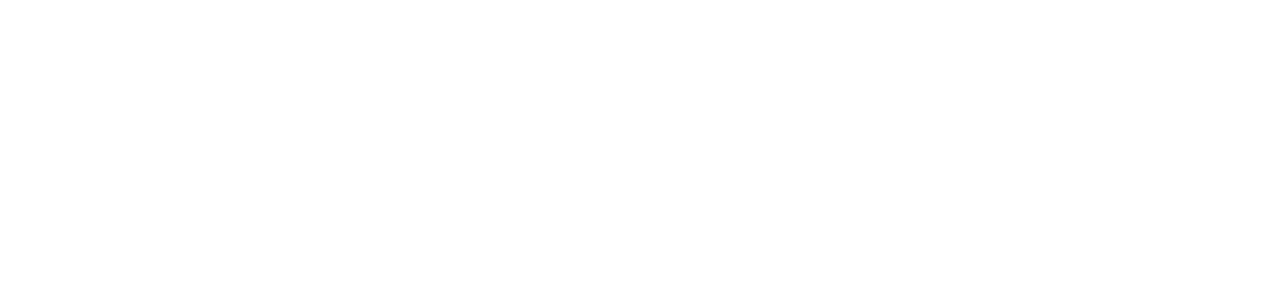
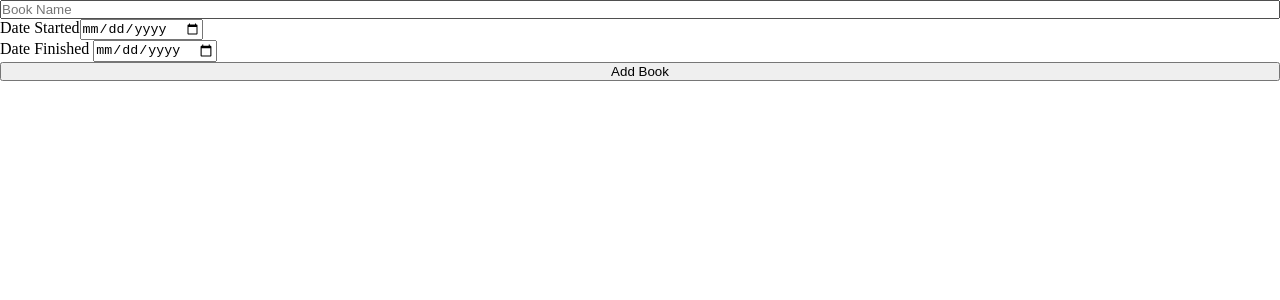
Before and after one commit to demartinom/book-tracker, a Next.js app: page / in a window 1280 px wide. Shown: the top 300 px of the page. Built offline with nearby package versions, Linux system fonts and the light colour scheme.

Commit message:
Begin creating NewBook form

```diff
--- a/components/NewBook.js
+++ b/components/NewBook.js
@@ -3,8 +3,16 @@
 
 export default function NewBook() {
   return (
-    <form action="">
-
-    </form>
+    <BookForm action="">
+      <input type="text" placeholder="Book Name" />
+      <label>
+        Date Started
+        <input type="date" name="Date Started" id="Start" />
+      </label>
+      <label>
+        Date Finished <input type="date" name="Date Finished" id="Finish" />
+      </label>
+      <button>Add Book</button>
+    </BookForm>
   );
 }
```
